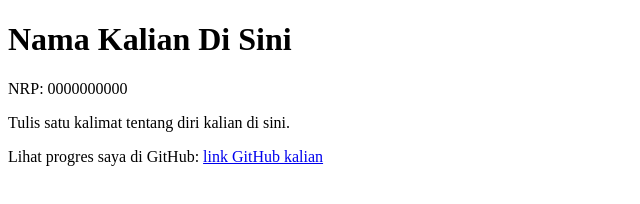
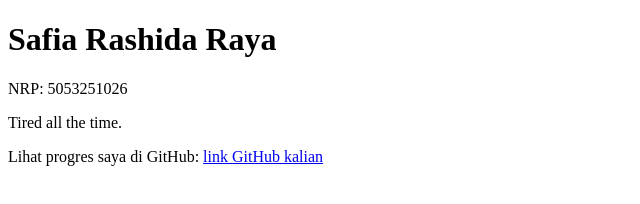
Before and after one commit to webdev-if-its/pweb-5053251026, a website: page m00/index.html in a window 1280 px wide. Shown: the whole page, without its empty margins (0-640 px from the left). Drawn offline with Linux system fonts and the light colour scheme.

Commit message:
Selesaikan pertemuan 0

```diff
--- a/m00/index.html
+++ b/m00/index.html
@@ -3,14 +3,14 @@
 <head>
   <meta charset="utf-8">
   <meta name="viewport" content="width=device-width, initial-scale=1">
-  <title>Untitled</title>
+  <title>Kartu Perkenalan Safia</title>
 </head>
 <body>
 
-  <h1 id="nama">Nama Kalian Di Sini</h1>
-  <p id="nrp">NRP: 0000000000</p>
-  <p id="bio">Tulis satu kalimat tentang diri kalian di sini.</p>
-  <p>Lihat progres saya di GitHub: <a id="github" href="#">link GitHub kalian</a></p>
+  <h1 id="nama">Safia Rashida Raya</h1>
+  <p id="nrp">NRP: 5053251026</p>
+  <p id="bio">Tired all the time.</p>
+  <p>Lihat progres saya di GitHub: <a id="github" href="https://github.com/SafiaRashidaRaya">link GitHub kalian</a></p>
 
 </body>
 </html>
```
